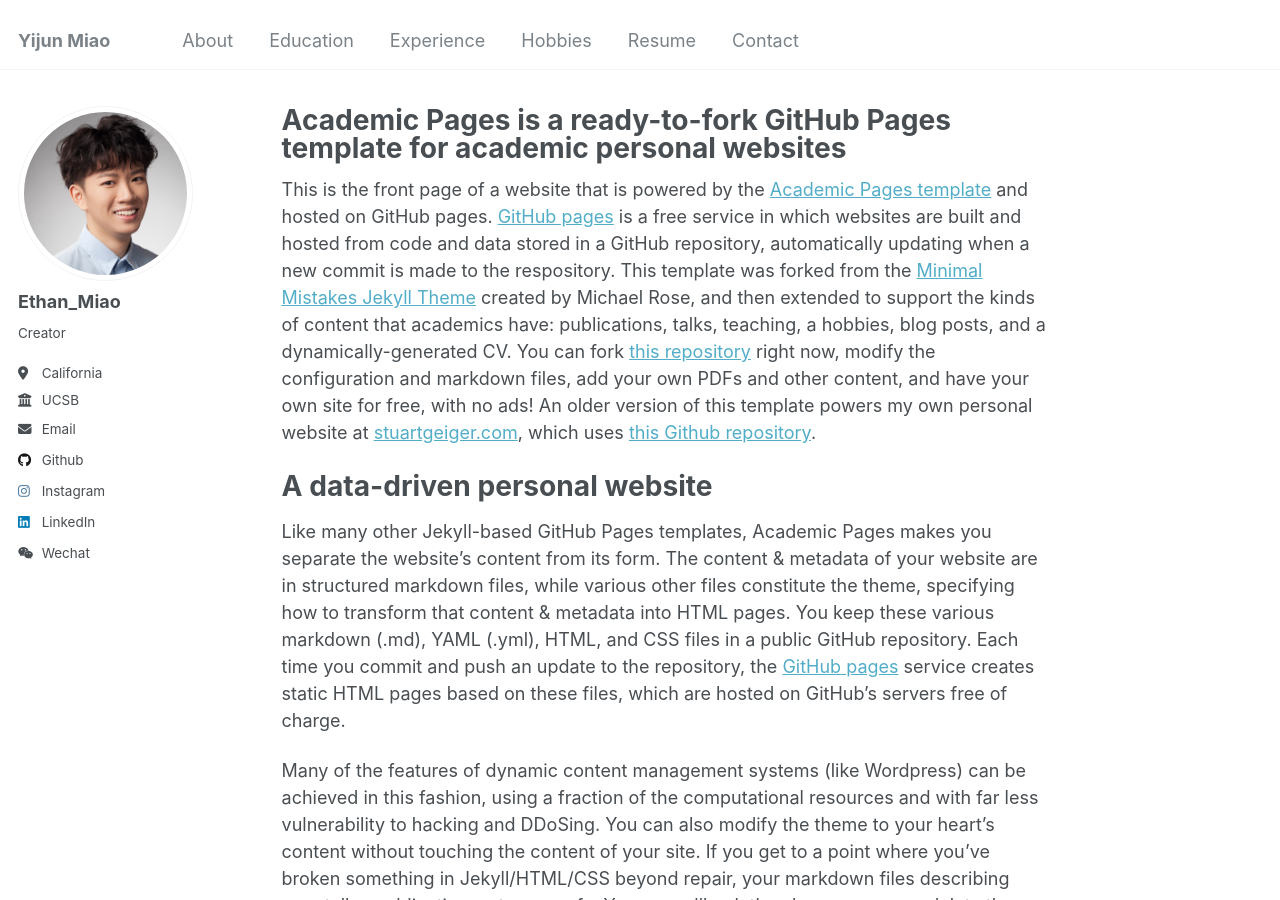
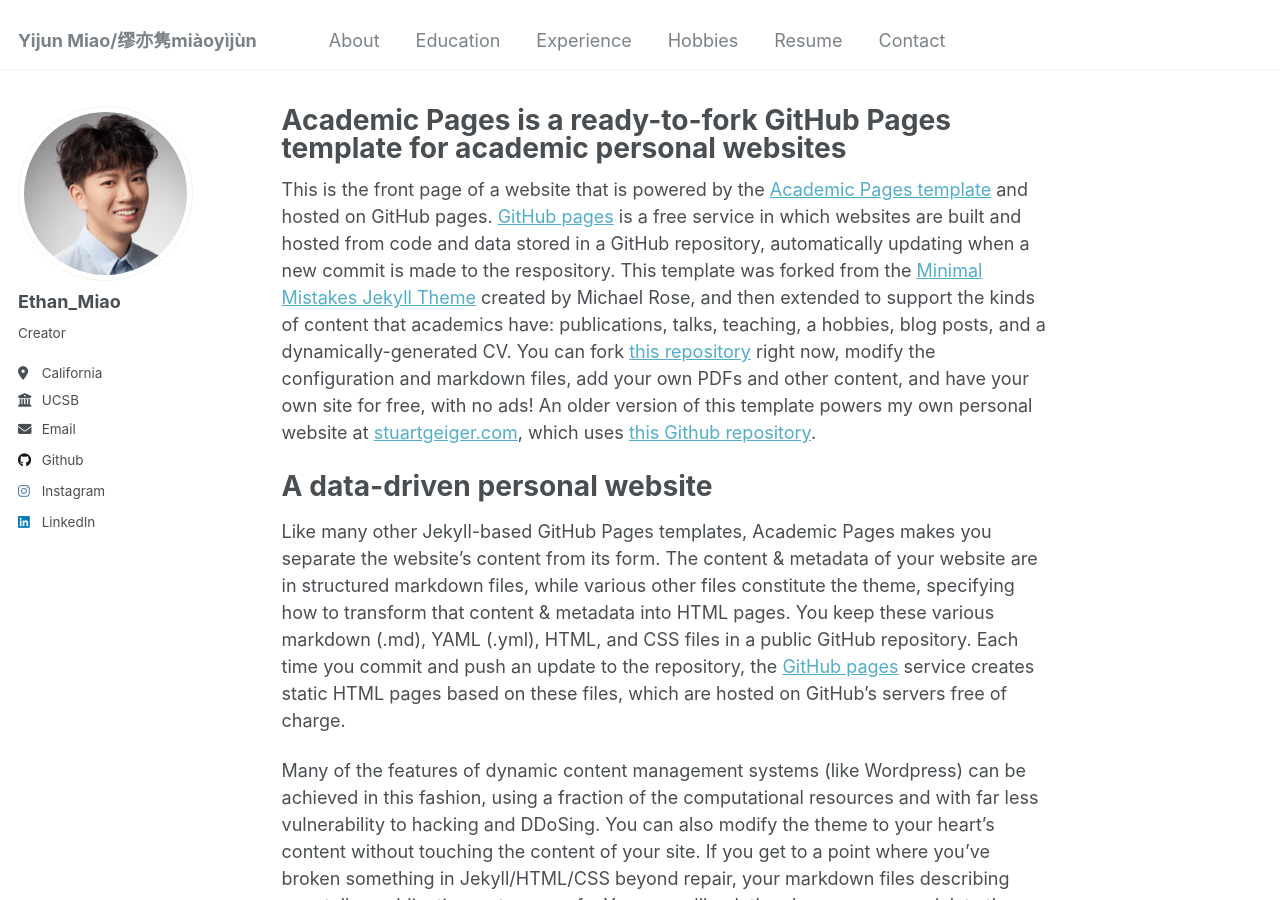
Before and after one commit to Miaojj287/miaojj287.github.io, a Jekyll site: the page built from _pages/about.md, in a window 1280 px wide and 900 px high. Built offline with Jekyll 4.4.1, drawn with Linux system fonts in a browser that asks for light colours.

Commit message:
Update _config.yml

```diff
--- a/_config.yml
+++ b/_config.yml
@@ -8,7 +8,7 @@
 
 # Basic Site Settings
 locale                   : "en-US"
-title                    : "Yijun Miao"
+title                    : "Yijun Miao/缪亦隽miàoyìjùn"
 title_separator          : "-"
 name                     : &name "Ethan_Miao"
 description              : &description "personal description"
@@ -68,7 +68,7 @@
   twitter          : # Username for X / Twitter
   vine             : # Username
   weibo            : # Username
-  wechat           : "images/wechat.JPG"
+  wechat           : #"images/wechat.JPG"
   wikipedia        : # Username
   xing             : # Username
   youtube          : # Username
```
